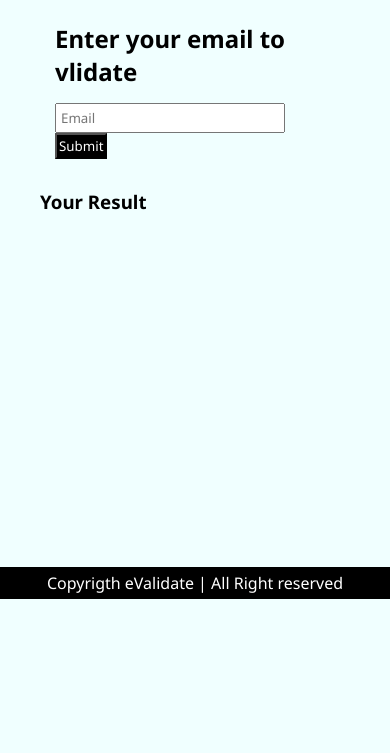
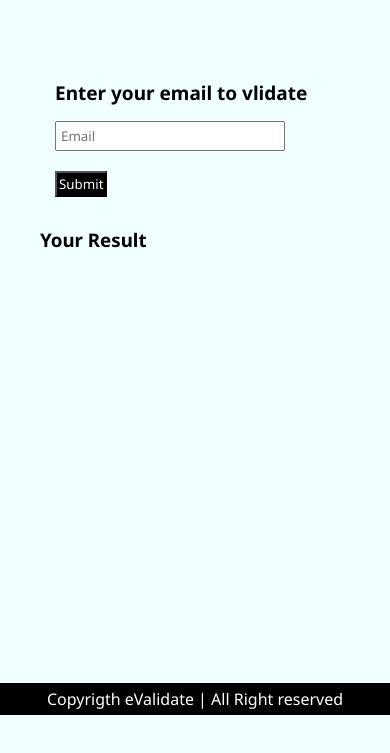
Before and after one commit to RohitRawat-08/JavaScript_Projects, a plain HTML site: page FirstProject/index.html in a window 390 px wide. Shown: the part 55-808 px from the top of the page. Drawn offline with Linux system fonts and the light colour scheme; a web font is replaced by a local one.

Commit message:
add responsivenes

```diff
--- a/FirstProject/index.html
+++ b/FirstProject/index.html
@@ -7,6 +7,7 @@
     <link rel="shortcut icon" href="./images/envelope-circle-check-solid.svg" type="image/x-icon">
     <link rel="stylesheet" href="./style.css">
     <script defer src="./script.js"></script>
+    <link rel="stylesheet" href="./scriptResponsive.css">
 
 </head>
 <body>
@@ -22,7 +23,7 @@
     </header>
     <main>
         <div class="maincontent">
-            <h2>Enter your email to vlidate</h2>
+            <h2 class="h2">Enter your email to vlidate</h2>
             <form action="">
                 <input type="text" name="username" id="username" placeholder="Email">
                 <input id="button" class="btn" type="submit" >
--- /dev/null
+++ b/FirstProject/scriptResponsive.css
@@ -0,0 +1,22 @@
+
+@media  (max-width:400px) {
+
+    body{
+        display: flex;
+        justify-content: space-between;
+        flex-direction: column;
+        /* border: solid red; */
+        min-height: 770px;
+    }
+
+
+    .btn{
+        margin-top: 20px;
+    }
+
+    .maincontent h2{
+        font-size: 19px;
+    }
+
+
+}
--- a/FirstProject/style.css
+++ b/FirstProject/style.css
@@ -64,6 +64,7 @@ main{
     /* background-color: red; */
     max-width: 600px;
     padding: 20px 50px;
+    /* border: solid rebeccapurple; */
 }
 
 .maincontent h2{
@@ -87,8 +88,13 @@ main{
 
 .resultscont{
     padding: 10px 35px;
+    /* border:solid red; */
 }
 
 .resultscont div::first-letter{
     text-transform: uppercase;
 }
+
+footer{
+    /* border:solid red; */
+}
```
